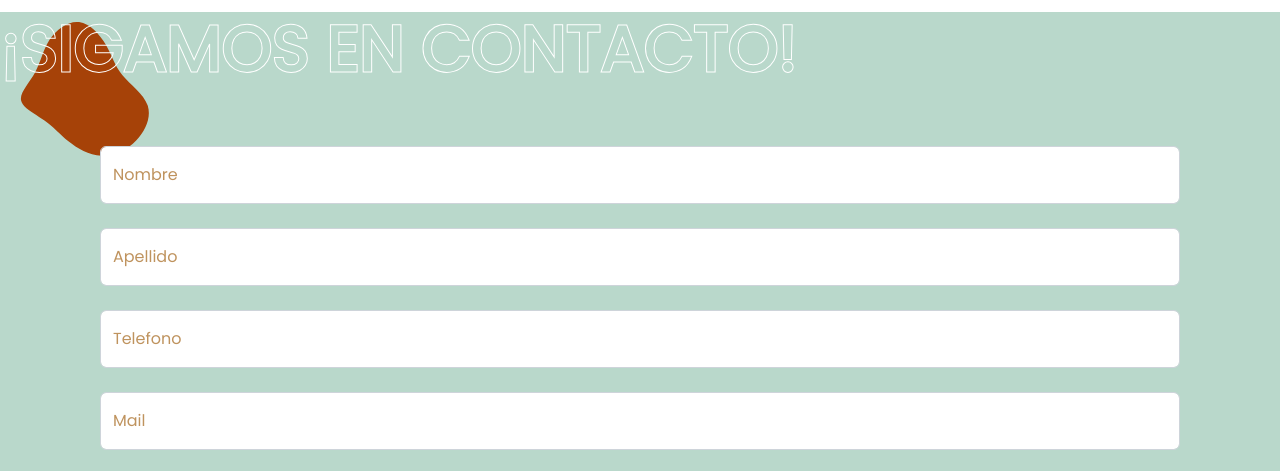
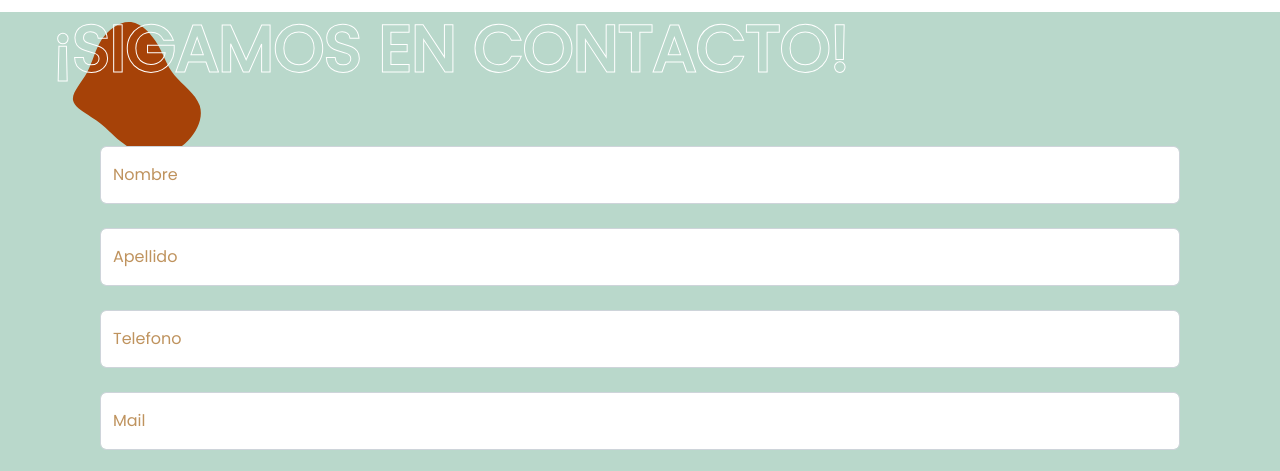
Before and after one commit to leslieiorcansky/DejuBaby, a plain HTML site: page pages/contacto.html in a window 1280 px wide. Shown: the part 148-619 px from the top of the page. Drawn offline with nearby package versions, Linux system fonts and the light colour scheme.

Commit message:
agregando la clase container a todas las paginas

```diff
--- a/pages/contacto.html
+++ b/pages/contacto.html
@@ -43,7 +43,7 @@
     </nav>
   </header>
   <main>
-    <section>
+    <section class="container">
       <h1 class="tituloPaginaContacto">¡SIGAMOS EN CONTACTO!</h1>
     </section>
 
@@ -70,27 +70,8 @@
       </div>
       <div class="text-center mb-3">
         <input class="botonForm" type="submit">
-        <!-- <button type="button" class="btn btn-secondary btn-lg BotonFormBootstrap">ENVIAR</button>
-        <button type="submit" class="btn btn-secondary btn-lg BotonFormBootstrap">RESTABLECER</button> -->
       </div>
     </section>
-
-    <!-- <section class="contactoFormulario">
-      <form class="formularioCentrado">
-        <div>
-          <input class="cajitaFormulario" type="text" id="nombre" name="nombre" placeholder="Ingrese su nombre" />
-          <input class="cajitaFormulario" type="text" id="apellido" name="apellido" placeholder="Ingrese su apellido" />
-          <input class="cajitaFormulario" type="text" id="telefono" name="telefono" placeholder="Ingrese su celular" />
-          <input class="cajitaFormulario" type="email" id="correo" placeholder="Ingrese su mail" />
-          <textarea class="cajitaFormulario" name="consulta" id="consulta" cols="30" rows="6"
-            placeholder="Consulta"></textarea>
-        </div>
-        <div>
-          <input class="botonForm" type="submit">
-          <input class="botonForm" type="reset">
-        </div>
-      </form>
-    </section> -->
   </main>
 
   <footer class="cajitaFooter">
```
Also changed, not shown: css/style.css (+0 -10 lines), index.html (+0 -12 lines), pages/politicas.html (+3 -0 lines), pages/productos.html (+4 -1 lines).
